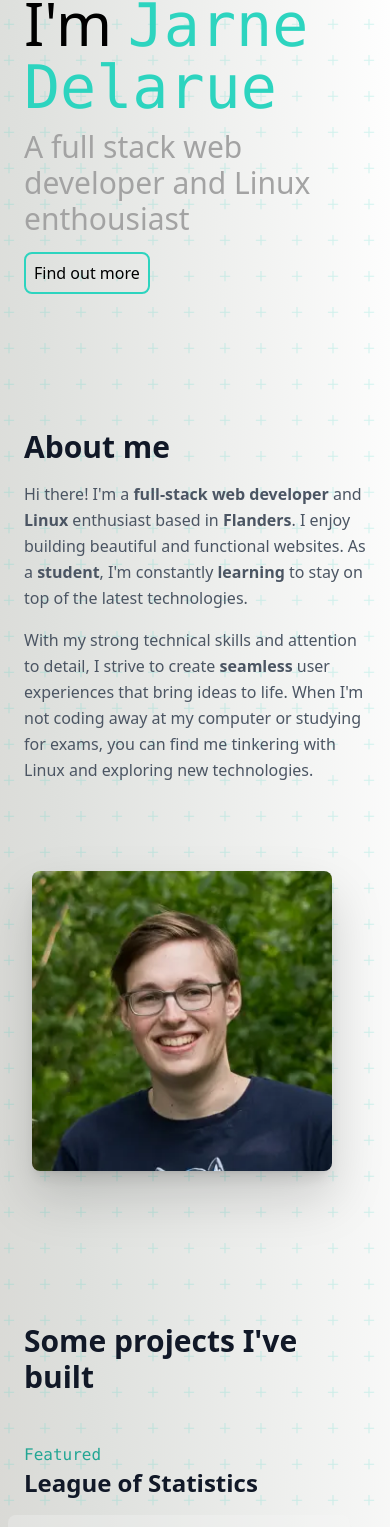
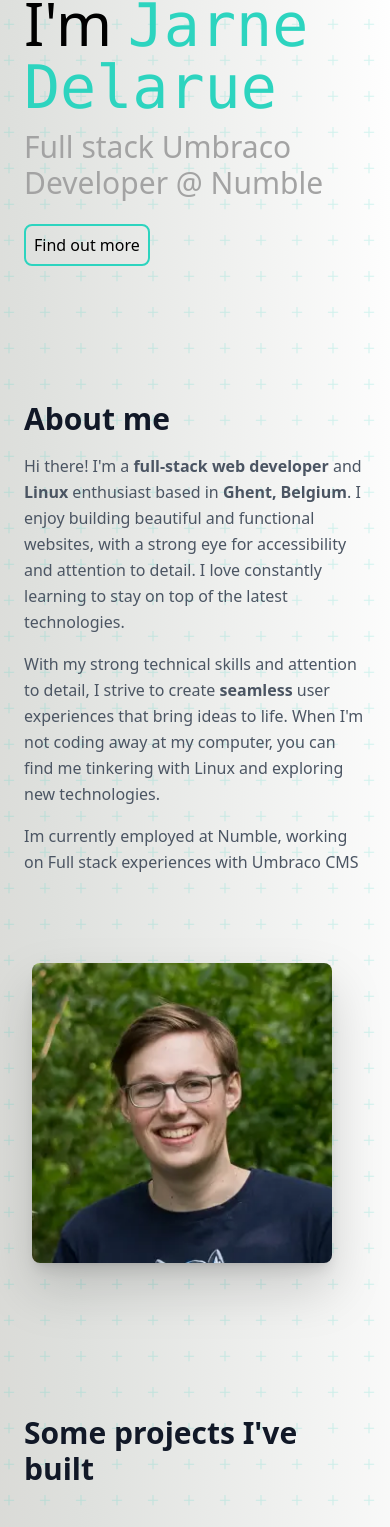
Before and after one commit to JarneDel/frontend-portfolio, a Nuxt app: page / in a window 390 px wide. Shown: the part 199-1726 px from the top of the page. Built offline with nearby package versions, Linux system fonts and the light colour scheme.

Commit message:
update portfolio

```diff
--- a/components/Projects/ProjectsFeatured.vue
+++ b/components/Projects/ProjectsFeatured.vue
@@ -32,6 +32,7 @@
                 : 10
           "
           :zoom-scale="1.05"
+          :transform-origin="project.transformOrigin"
         />
       </a>
       <div
@@ -128,13 +129,15 @@ interface IFeaturedProject {
   designDocument?: string
   functionalAnalysis?: string
   technicalAnalysis?: string
+  order: number
+  transformOrigin?: string
 }
 const { viewportWidth } = useViewportSize()
 
 const projects: IFeaturedProject[] = [
   {
     id: 1,
-    category: 'Featured',
+    category: 'Favourite',
     title: 'League of Statistics',
     description:
       'League of Statistics is a website that shows you statistics about your League of Legends account, per champion you play. You can also view champion information and abilities. It was build with micro-interactions and accessibility in mind.',
@@ -144,6 +147,7 @@ const projects: IFeaturedProject[] = [
     github: 'https://github.com/JarneDel/LolApi',
     image: '/images/lolstats.webp',
     imageAlt: 'LeagueOfStatisticsMockup',
+    order: 3,
   },
   {
     id: 2,
@@ -157,6 +161,7 @@ const projects: IFeaturedProject[] = [
     external: 'https://quizx.jarnedel.dev',
     externalTitle: 'Visit QuizX',
     github: 'https://github.com/JarneDel/Research-Elysia-HTMX',
+    order: 4,
   },
   {
     id: 3,
@@ -171,6 +176,7 @@ const projects: IFeaturedProject[] = [
     functionalAnalysis: '/documents/FunctionalAnalysis.pdf',
     image: '/images/jumpingjawsnoframe.webp',
     imageAlt: 'JumpingJawsMockup',
+    order: 5,
   },
 
   {
@@ -186,6 +192,7 @@ const projects: IFeaturedProject[] = [
     functionalAnalysis: '/documents/FA02.pdf',
     technicalAnalysis: '/documents/componenten.pdf',
     github: 'https://github.com/JarneDel/digital-patient-twin-backend',
+    order: 6,
   },
   {
     id: 5,
@@ -201,6 +208,35 @@ const projects: IFeaturedProject[] = [
     externalTitle: 'Instructables',
     image: '/images/PROJECT1.webp',
     imageAlt: 'AirInsightMockup',
+    order: 7,
   },
-]
+  {
+    id: 6,
+    category: 'Featured',
+    title: 'Techorama - Huge Belgian tech conference.',
+    description:
+      "Revitalized Techorama's 2025 website with a dynamic 'Sports Edition' theme, achieved primarily through targeted CSS modifications. This strategic approach ensured minimal disruption to the underlying HTML structure, facilitating seamless future updates and maintainability, while improving a11y!",
+    technologies: 'Umbraco scss js',
+    external: 'https://techorama.be/',
+    image: '/images/techorama.webp',
+    imageAlt: 'Techorama 2025 website screenshot',
+    externalTitle: 'Visit the 2025 techorama website',
+    order: 1,
+    transformOrigin: 'top',
+  },
+  {
+    id: 7,
+    category: 'Featured',
+    title: 'Buildwise - Belgian Construction research and innovation',
+    description:
+      'Contributed to the ongoing development and improvement of the Buildwise platform, a leading resource for construction research and innovation.  Focused on enhancing existing features, resolving bugs, and ensuring a seamless user experience for industry professionals.',
+    technologies: 'Umbraco vue2 .Net Scss',
+    image: '/images/buildwise.webp',
+    imageAlt: 'Buildwise: Belgian Construction research and innovation',
+    externalTitle: 'Visit buildwise',
+    external: 'https://www.buildwise.be',
+    order: 2,
+    transformOrigin: 'top',
+  },
+].toSorted((a, b) => a.order - b.order)
 </script>
--- a/components/Section/SectionAbout.vue
+++ b/components/Section/SectionAbout.vue
@@ -54,10 +54,11 @@ article {
         }"
       >
         Hi there! I'm a <strong>full-stack web developer</strong> and
-        <strong>Linux</strong> enthusiast based in <strong>Flanders</strong>. I
-        enjoy building beautiful and functional websites. As a
-        <strong>student</strong>, I'm constantly <strong>learning</strong> to
-        stay on top of the latest technologies.
+        <strong>Linux</strong> enthusiast based in
+        <strong>Ghent, Belgium</strong>. I enjoy building beautiful and
+        functional websites, with a strong eye for accessibility and attention
+        to detail. I love constantly learning to stay on top of the latest
+        technologies.
       </p>
       <p
         v-motion="{
@@ -69,8 +70,20 @@ article {
       >
         With my strong technical skills and attention to detail, I strive to
         create <strong>seamless</strong> user experiences that bring ideas to
-        life. When I'm not coding away at my computer or studying for exams, you
-        can find me tinkering with Linux and exploring new technologies.
+        life. When I'm not coding away at my computer, you can find me tinkering
+        with Linux and exploring new technologies.
+      </p>
+
+      <p
+        v-motion="{
+          initial: { opacity: 0, y: 20 },
+          enter: { opacity: 1, y: 0, transition: { delay: 0.7 } },
+          visible: { opacity: 1, y: 0 },
+        }"
+        class="mb-4 max-w-[32rem] leading-relaxed text-gray-600 md:text-lg dark:text-gray-400"
+      >
+        Im currently employed at Numble, working on Full stack experiences with
+        Umbraco CMS
       </p>
     </div>
 
@@ -107,18 +120,4 @@ article {
   </article>
 </template>
 
-<script setup lang="ts">
-import NoiseImage from '~/components/Styled/noiseImage.vue'
-
-const { viewportWidth } = useViewportSize()
-
-const noiseScale = computed((): number => {
-  if (viewportWidth.value > 1024) {
-    return 15
-  } else if (viewportWidth.value > 768) {
-    return 13
-  } else {
-    return 10
-  }
-})
-</script>
+<script setup lang="ts"></script>
--- a/components/Section/SectionContact.vue
+++ b/components/Section/SectionContact.vue
@@ -16,8 +16,9 @@
         visible: { opacity: 1, y: 0, transition: { delay: 0.3 } },
       }"
     >
-      I'm still finishing school, but I'm always open to new opportunities. If
-      you have any questions or want to work together, feel free to contact me.
+      I'm currently gaining valuable experience at Numble. However, I'm always
+      open to discussing new opportunities that align with my skills and career
+      goals. Please don't hesitate to reach out.
     </p>
     <div
       class="mt-6"
--- a/components/Section/SectionFold.vue
+++ b/components/Section/SectionFold.vue
@@ -40,10 +40,11 @@
           transition: { duration: 350, delay: 150, ease: 'easeInOut' },
         },
       }"
-      class="pb-6 text-3xl text-neutral-400"
+      class="pb-8 text-3xl text-neutral-400"
     >
-      A full stack web developer and Linux enthousiast
+      Full stack Umbraco Developer @ Numble
     </p>
+
     <div
       v-motion="{
         initial: { x: 200, opacity: 0 },
--- a/components/Styled/noiseImage.vue
+++ b/components/Styled/noiseImage.vue
@@ -1,12 +1,14 @@
 <template>
   <div class="overflow-hidden drop-shadow-2xl">
-    <NuxtImg
+    <nuxt-picture
       :src="src"
       :alt="alt"
       :width="widthPx"
       :height="heightPx"
+      densities="x1 x2"
       class="h-full w-full object-cover"
       format="webp"
+      :modifiers="{ position: 'top' }"
     />
   </div>
 </template>
@@ -42,6 +44,11 @@ defineProps({
     required: false,
     default: 1.1,
   },
+  transformOrigin: {
+    type: String,
+    required: false,
+    default: 'center',
+  },
 })
 </script>
 
@@ -51,10 +58,11 @@ div {
   max-width: v-bind(width);
   aspect-ratio: v-bind(aspectRatio);
 }
-img {
+:deep(img) {
   transition: all 400ms ease-in-out;
+  transform-origin: v-bind(transformOrigin);
 }
-img:hover {
+:deep(img:hover) {
   scale: v-bind(zoomScale);
 }
 </style>
--- a/nuxt.config.ts
+++ b/nuxt.config.ts
@@ -1,5 +1,5 @@
 // https://nuxt.com/docs/api/configuration/nuxt-config
-
+console.log(process.env.NODE_ENV)
 export default defineNuxtConfig({
   modules: [
     '@nuxtjs/tailwindcss',
@@ -7,15 +7,18 @@ export default defineNuxtConfig({
     '@vueuse/motion/nuxt',
     '@nuxt/image',
   ],
+
   image: {
-    provider: 'netlify',
+    provider: process.env.NODE_ENV == 'production' ? 'netlify' : 'ipx',
   },
+
   nitro: {
     compressPublicAssets: {
       brotli: true,
       gzip: true,
     },
   },
+
   runtimeConfig: {
     public: {
       motion: {
@@ -48,37 +51,18 @@ export default defineNuxtConfig({
       },
     },
   },
+
   components: [
     {
       path: '~/components',
       pathPrefix: false,
     },
   ],
+
   devtools: {
     enabled: true,
   },
-  head: {
-    title: 'Jarne Delarue',
-    meta: [
-      {
-        name: 'description',
-        content:
-          "Hi there, I'm Jarne Delarue. Welcome to my portfolio, I'm a Full-Stack Web Developer based in Flanders. I enjoy building beautiful and functional websites ",
-      },
-      {
-        name: 'robots',
-        content: 'index, follow',
-      },
-      {
-        name: 'keywords',
-        content: 'Jarne Delarue, Portfolio, Web Developer, Full-Stack,',
-      },
-      {
-        name: 'author',
-        content: 'Jarne Delarue',
-      },
-    ],
-  },
+
   app: {
     head: {
       title: 'Jarne Delarue',
@@ -122,4 +106,6 @@ export default defineNuxtConfig({
       ],
     },
   },
+
+  compatibilityDate: '2025-01-11',
 })
```
Also changed, not shown: package.json (+10 -10 lines), 1 other file (tests, documents, lock files or other folders).
